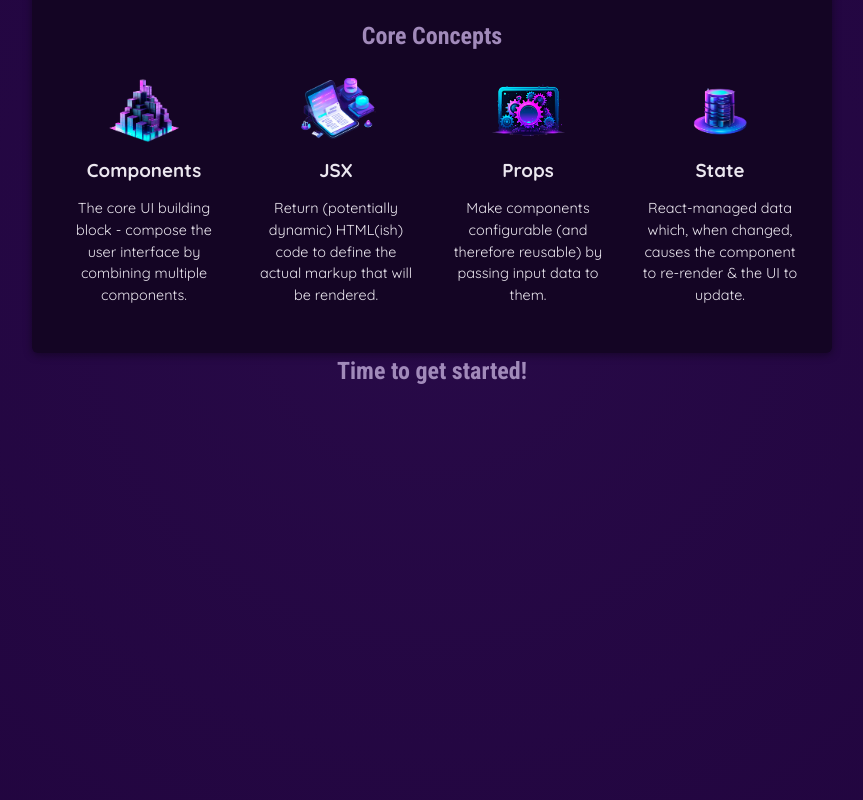
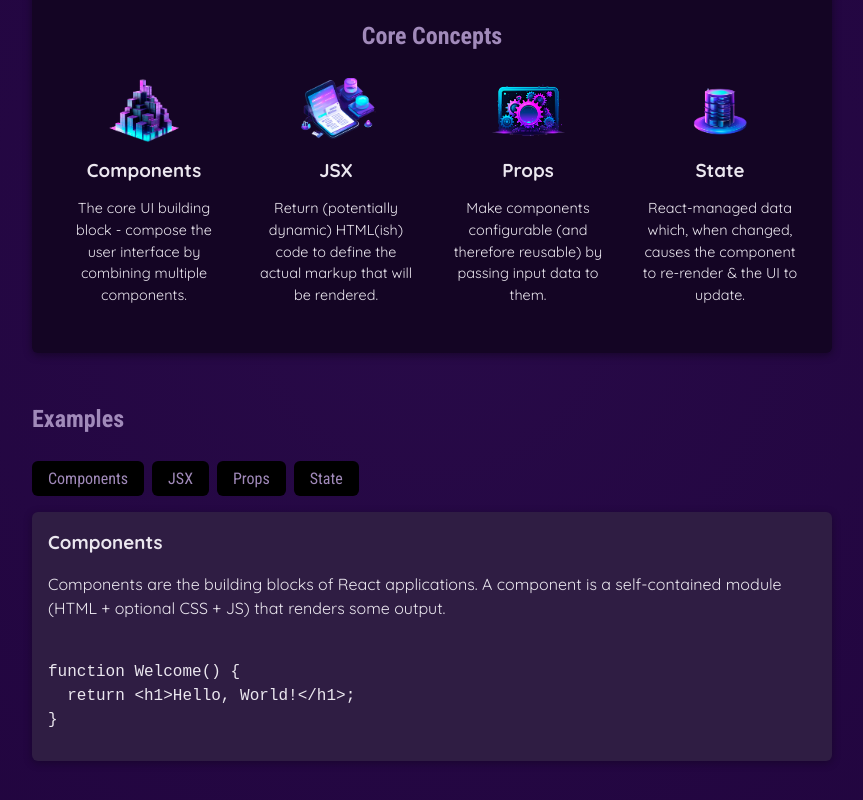
Before and after one commit to himayajawad19/React-Essentials, a React (Vite) app: page / in a window 1280 px wide. Shown: the part 346-1146 px from the top of the page, without its empty margins (208-1071 px from the left). Built offline with nearby package versions, Linux system fonts and the light colour scheme.

Commit message:
tabsContent feature added with button and state management

```diff
--- a/src/App.jsx
+++ b/src/App.jsx
@@ -1,9 +1,17 @@
 import { CORE_CONCEPTS } from './data.js';
 import CoreConcepts from './components/CoreConcepts.jsx';
 import AppHeader from './components/Header.jsx';
-
+import TabButton from './components/TabButton.jsx';
+import { useState } from 'react';
+import { EXAMPLES } from './data.js';
 
 function App() {
+  const tabButtonTitle = ["Components", "JSX", "Props", "State"];
+  const [stateOfButton, setStateOfButton] = useState("components");
+  const buttonClickHandler = (selectedButton) => {
+    console.log(selectedButton.title);
+    setStateOfButton(selectedButton.title);
+  };
   return (
     <div>
       <AppHeader />
@@ -21,7 +29,27 @@ function App() {
             ))}
           </ul>
         </section>
-        <h2>Time to get started!</h2>
+        <section id="examples">
+          <h2>Examples</h2>
+          <menu>
+            {tabButtonTitle.map((title) => (<TabButton onClick={() => buttonClickHandler({ title })}> {title} </TabButton>))}
+
+          </menu>
+          {
+            <div id="tab-content">
+              <h3>{EXAMPLES[stateOfButton.toLowerCase()].title}</h3>
+              <p>{EXAMPLES[stateOfButton.toLowerCase()].description}</p>
+              <pre>
+                <code>{EXAMPLES[stateOfButton.toLowerCase()].code}</code>
+              </pre>
+            </div>
+          }
+
+        </section>
+
+
+
+
       </main>
     </div>
   );
--- /dev/null
+++ b/src/components/TabButton.jsx
@@ -0,0 +1,7 @@
+export default function TabButton(props) {
+    console.log(props.children);
+
+    return (
+        <li> <button onClick={props.onClick}>{props.children}</button></li>
+    );
+}
--- a/src/data.js
+++ b/src/data.js
@@ -29,3 +29,54 @@ export const CORE_CONCEPTS = [
       'React-managed data which, when changed, causes the component to re-render & the UI to update.',
   },
 ];
+
+export const EXAMPLES = {
+  components: {
+    title: 'Components',
+    description:
+      'Components are the building blocks of React applications. A component is a self-contained module (HTML + optional CSS + JS) that renders some output.',
+    code: `
+function Welcome() {
+  return <h1>Hello, World!</h1>;
+}`,
+  },
+  jsx: {
+    title: 'JSX',
+    description:
+      'JSX is a syntax extension to JavaScript. It is similar to a template language, but it has full power of JavaScript (e.g., it may output dynamic content).',
+    code: `
+<div>
+  <h1>Welcome {userName}</h1>
+  <p>Time to learn React!</p>
+</div>`,
+  },
+  props: {
+    title: 'Props',
+    description:
+      'Components accept arbitrary inputs called props. They are like function arguments.',
+    code: `
+function Welcome(props) {
+  return <h1>Hello, {props.name}</h1>;
+}`,
+  },
+  state: {
+    title: 'State',
+    description:
+      'State allows React components to change their output over time in response to user actions, network responses, and anything else.',
+    code: `
+function Counter() {
+  const [isVisible, setIsVisible] = useState(false);
+
+  function handleClick() {
+    setIsVisible(true);
+  }
+
+  return (
+    <div>
+      <button onClick={handleClick}>Show Details</button>
+      {isVisible && <p>Amazing details!</p>}
+    </div>
+  );
+}`,
+  },
+};
--- a/src/index.css
+++ b/src/index.css
@@ -116,7 +116,7 @@ main h2 {
   padding: 0.5rem 1rem;
   border: none;
   border-radius: 6px;
-  background-color: transparent;
+  background-color: black;
   color: #a18aba;
   font-family: "Roboto Condensed", sans-serif;
   font-size: 1rem;
```
